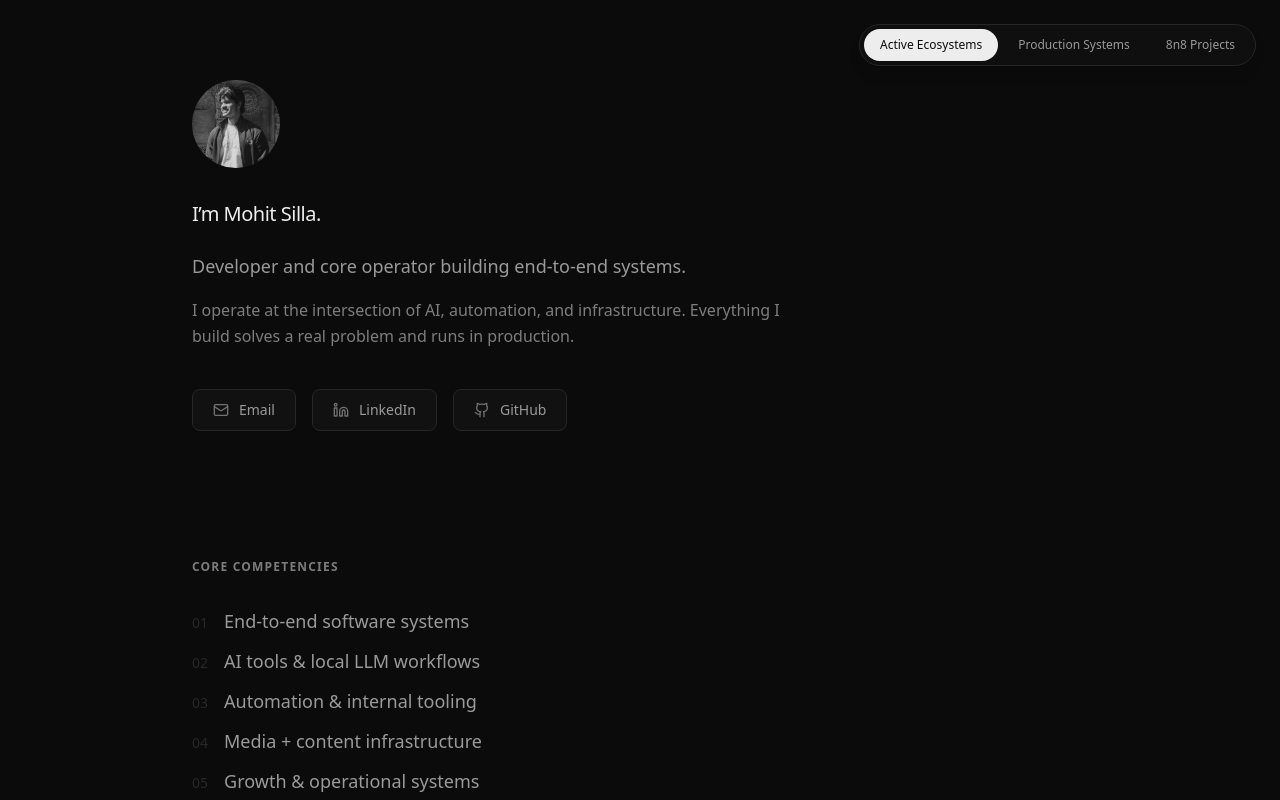
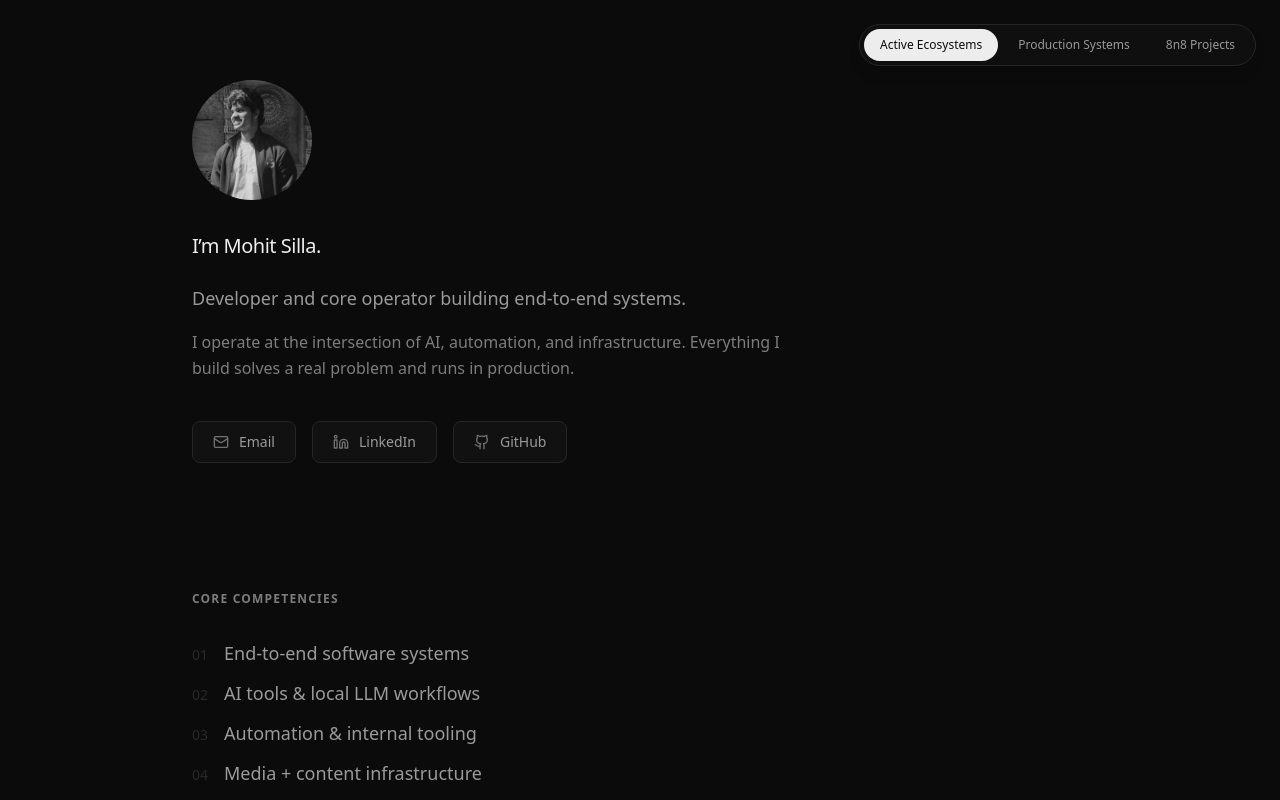
Before and after one commit to spunkykiller/mohitsilla, a Next.js app: page / in a window 1280 px wide. Shown: the top 800 px of the page. Built offline with nearby package versions, Linux system fonts and the light colour scheme.

Commit message:
Increase profile image size to 120px

```diff
--- a/app/page.tsx
+++ b/app/page.tsx
@@ -146,8 +146,8 @@ export default function Home() {
                     <Image
                         src="/images/profile.jpg"
                         alt="Mohit Silla"
-                        width={88}
-                        height={88}
+                        width={120}
+                        height={120}
                         className="rounded-full opacity-90 mb-2 grayscale hover:grayscale-0 transition-all duration-500"
                         priority
                     />
```
